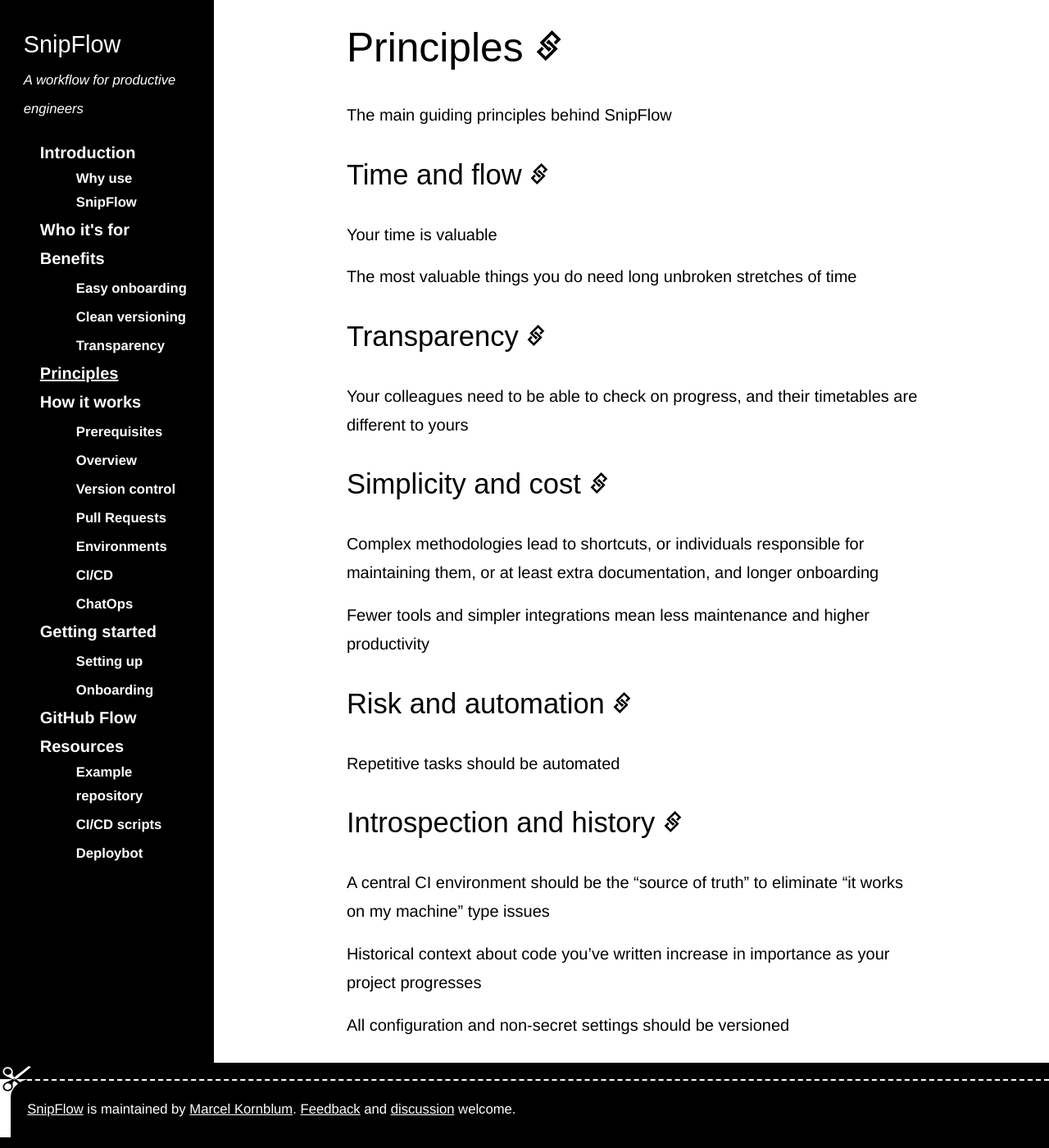
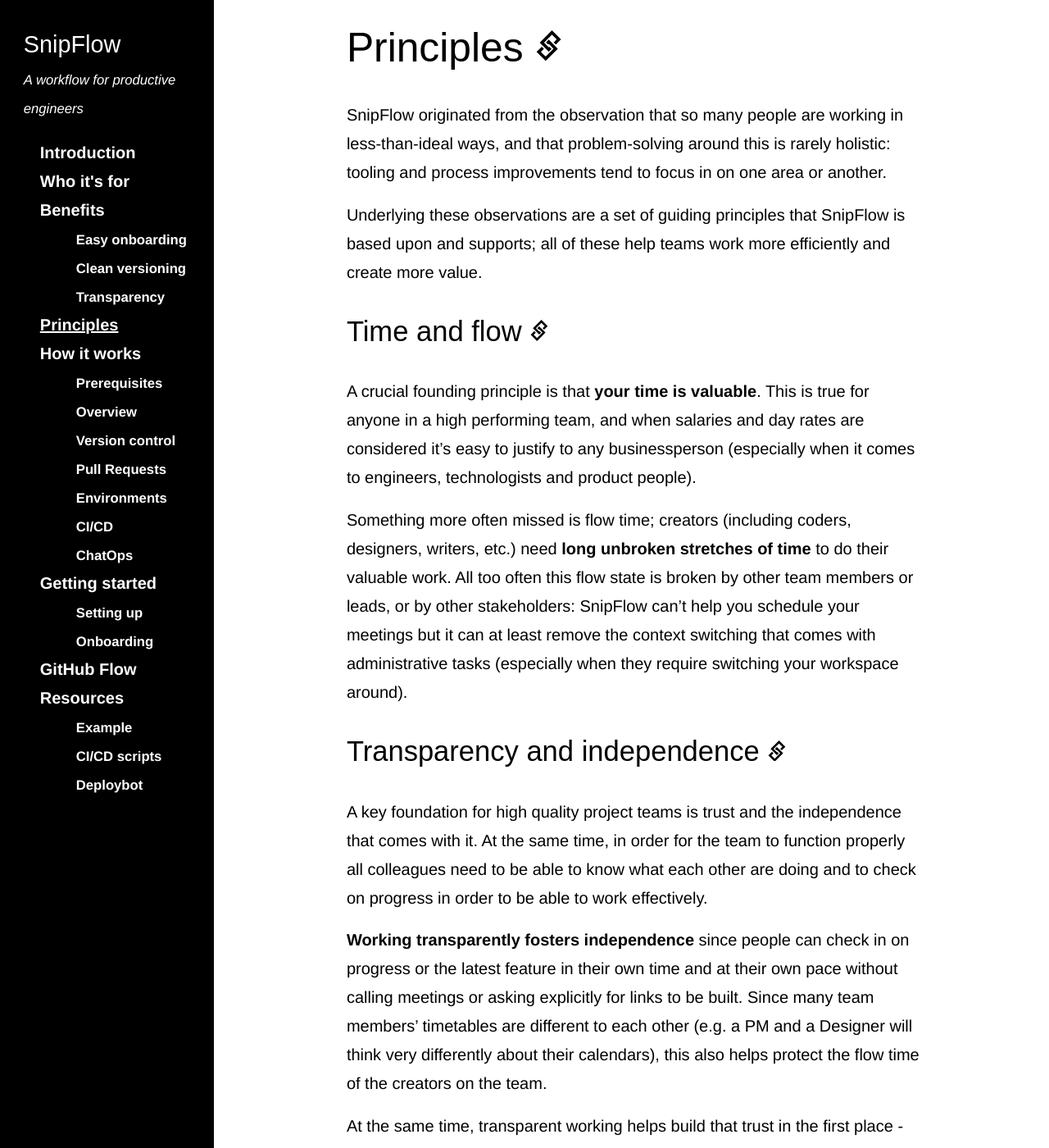
Before and after one commit to marcelkornblum/snipflow, a Jekyll site: the page built from site/principles.md, in a window 1280 px wide and 1400 px high. Shown: the whole window at 82% size. Built offline with Jekyll 4.4.1, drawn with Linux system fonts in a browser that asks for light colours; some web fonts are replaced; our own code applies the rules of GitHub Pages for plain Markdown files; some of the changed text lies outside the part shown.

Commit message:
principles

```diff
--- a/site/_data/sitenav.yml
+++ b/site/_data/sitenav.yml
@@ -1,9 +1,6 @@
 toc:
   - title: Introduction
     url: /
-    subfolderitems:
-      - title: Why use SnipFlow
-        url: /#why-use-snipflow
   - title: Who it's for
     url: /who-for.html
   - title: Benefits
@@ -46,7 +43,7 @@
   - title: Resources
     url: /resources.html
     subfolderitems:
-      - title: Example repository
+      - title: Example
         url: /resources.html#example-repository
       - title: CI/CD scripts
         url: /resources.html#cicd-scripts
--- a/site/principles.md
+++ b/site/principles.md
@@ -1,35 +1,43 @@
----
-title: Principles
----
-
 # Principles
 
-The main guiding principles behind SnipFlow
+SnipFlow originated from the observation that so many people are working in less-than-ideal ways, and that problem-solving around this is rarely holistic: tooling and process improvements tend to focus in on one area or another.
+
+Underlying these observations are a set of guiding principles that SnipFlow is based upon and supports; all of these help teams work more efficiently and create more value.
 
 ## Time and flow
 
-Your time is valuable
+A crucial founding principle is that **your time is valuable**. This is true for anyone in a high performing team, and when salaries and day rates are considered it's easy to justify to any businessperson (especially when it comes to engineers, technologists and product people).
 
-The most valuable things you do need long unbroken stretches of time
+Something more often missed is flow time; creators (including coders, designers, writers, etc.) need **long unbroken stretches of time** to do their valuable work. All too often this flow state is broken by other team members or leads, or by other stakeholders: SnipFlow can't help you schedule your meetings but it can at least remove the context switching that comes with administrative tasks (especially when they require switching your workspace around).
 
-## Transparency
+## Transparency and independence
 
-Your colleagues need to be able to check on progress, and their timetables are different to yours
+A key foundation for high quality project teams is trust and the independence that comes with it. At the same time, in order for the team to function properly all colleagues need to be able to know what each other are doing and to check on progress in order to be able to work effectively.
+
+**Working transparently fosters independence** since people can check in on progress or the latest feature in their own time and at their own pace without calling meetings or asking explicitly for links to be built. Since many team members' timetables are different to each other (e.g. a PM and a Designer will think very differently about their calendars), this also helps protect the flow time of the creators on the team.
+
+At the same time, transparent working helps build that trust in the first place - it's easy for new team members to demonstrate their achievements without needing to shout about it, simply by working in ways that make their contributions explicit.
+
+SnipFlow encourages developers to work into draft PRs early, and each PR has a dedicated environment where any team member can keep abreast of the changes as they're pushed to the repo.
 
 ## Simplicity and cost
 
-Complex methodologies lead to shortcuts, or individuals responsible for maintaining them, or at least extra documentation, and longer onboarding
+Fewer tools and simpler integrations mean less maintenance and higher productivity for a team.
 
-Fewer tools and simpler integrations mean less maintenance and higher productivity
+Over time, teams and organisations tend to adopt more complexity in their processes and their tooling; then to start to diverge in their processes and tool choices between projects and teams. Complex methodologies lead to people taking shortcuts, and usually to specific individuals being responsible for maintaining them - at least they lead to extra documentation, more maintenance and longer onboarding processes for new team members, all of which is time taken away from productive activity.
+
+SnipFlow needs the minimum of tooling and espouses simple ways of working over complex ones. It is suitable for teams of all sizes and maturities so that it can be adopted across an entire organisation.
 
 ## Risk and automation
 
-Repetitive tasks should be automated
+**Administrative, repetitive tasks should be automated.** Not only do they take team time away from more valuable activity, but running manual processes instead of automating them leads to extra risk. For example, a complex deployment process that's run manually will inevitably lead to a high stress situation, and the person running it is likely at some point to make an error. Automating the process may take some time but the benefits will include less risk for the project and less stress for the team, as well as the time savings.
 
 ## Introspection and history
 
-A central CI environment should be the “source of truth” to eliminate “it works on my machine” type issues
+**A central source of truth about a project, capturing as much of the thought process of how it came about, is extremely valuable.**
 
-Historical context about code you've written increase in importance as your project progresses
+Historical context about code that's been written only increases in importance as a project progresses, both for bugfixing and onboarding, as well as for the structural conversations that come up when new decisions need to be made. SnipFlow helps teams easily keep a clean commit history, without being onerous to maintain.
 
-All configuration and non-secret settings should be versioned
+Unmotivated team members often focus on their individual deliverables rather than the project goals. This can lead to frustrating scenes - e.g. the bug that can't be replicated because “it works on my machine”.
+
+Focusing teams on built environments, similar to production and all centrally managed by a CI/CD process, helps to keep everyone pointed at the project deliverables; the online environments become the “source of truth”. By ensuring that each use case for a project link in any state is met with a CI/CD approach, SnipFlow helps keep teams pointed inthe same direction.
```
Also changed, not shown: site/resources.md (+0 -4 lines).
